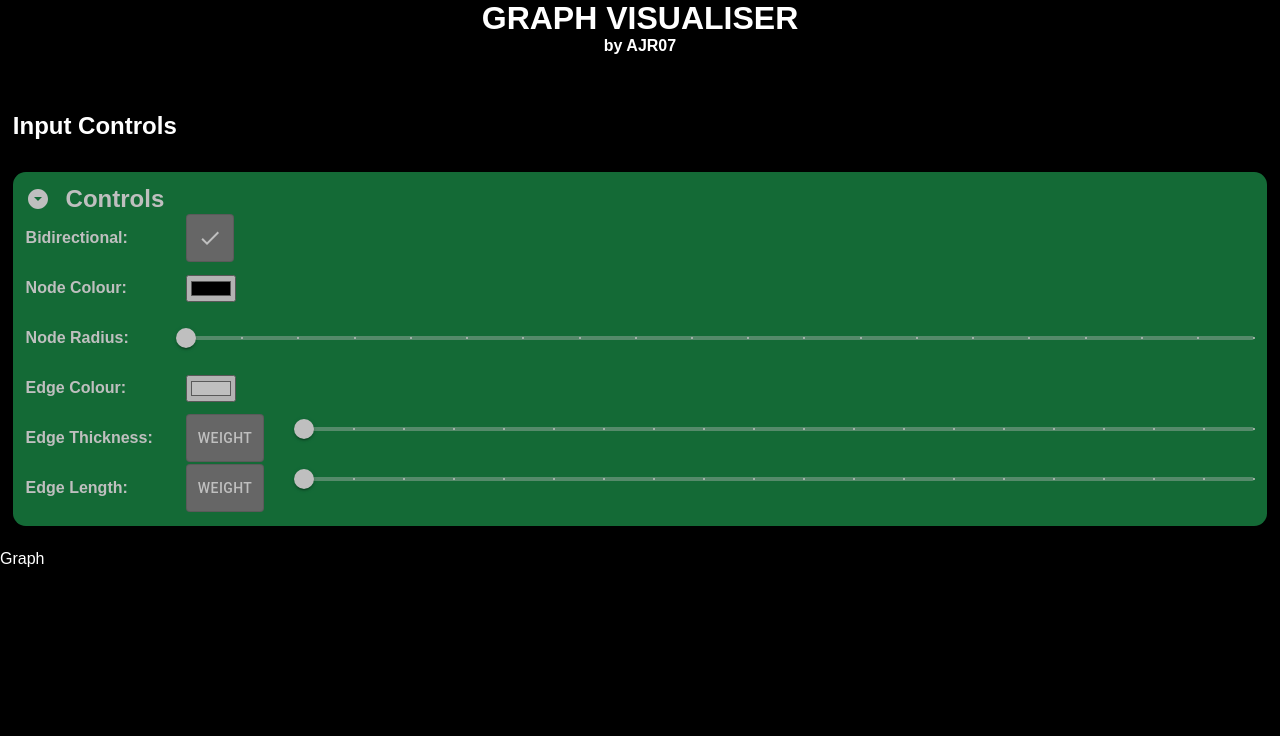
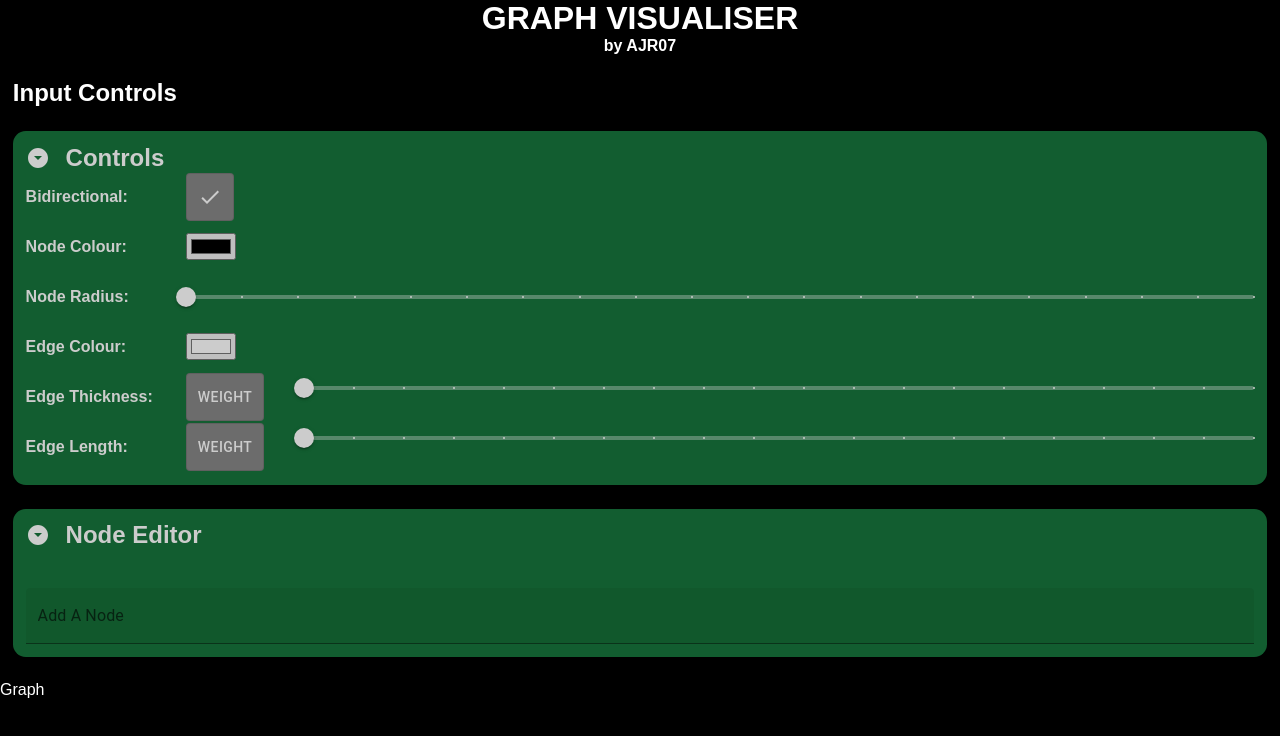
Before and after one commit to AJR07/Graph-Visualiser-v2, a React (Vite) app: page /graph/1 in a window 1280 px wide. Shown: the top 736 px of the page. Built offline with nearby package versions, Linux system fonts and the light colour scheme.

Commit message:
:sparkles: Node Editor Done!

```diff
--- a/src/pages/graph/graph.tsx
+++ b/src/pages/graph/graph.tsx
@@ -5,6 +5,7 @@ import Pair from "../../utils/pair";
 import Display from "./display";
 import { Stack } from "@mui/material";
 import GraphInputSettingsPanel from "./inputs/settings";
+import NodeEditorSettingsPanel from "./inputs/nodeeditor";
 
 export default function Graph() {
     // utility states
@@ -24,6 +25,8 @@ export default function Graph() {
     // graph data states
     const [adjList, setAdjList] = useState<AdjList>({});
     const [nodeData, setNodeData] = useState<NodeData[]>([]);
+
+    console.log(adjList, nodeData);
 
     useEffect(() => {
         if (data) {
@@ -64,11 +67,17 @@ export default function Graph() {
                 by AJR07
             </h4>
 
-            <Stack id="input">
-                <h2 style={{ padding: "1vw" }}>Input Controls</h2>
+            <Stack id="input" spacing={3}>
+                <h2 style={{ paddingLeft: "1vw" }}>Input Controls</h2>
                 <GraphInputSettingsPanel
                     settings={settings}
                     setSettings={setSettings}
+                />
+                <NodeEditorSettingsPanel
+                    nodeData={nodeData}
+                    setNodeData={setNodeData}
+                    adjList={adjList}
+                    setAdjList={setAdjList}
                 />
             </Stack>
             <Display />
--- a/src/pages/graph/inputs/input.tsx
+++ b/src/pages/graph/inputs/input.tsx
@@ -7,19 +7,38 @@ interface GraphInputProps {
     children: JSX.Element[] | JSX.Element;
 }
 
-export default function GraphInputWrapper(props: GraphInputProps) {
+export function GraphInput(props: GraphInputProps) {
+    return (
+        <Stack
+            direction="row"
+            style={{ display: "flex", alignItems: "center" }}
+        >
+            <p style={{ fontWeight: "bold", width: "15%" }}>{props.label}:</p>
+            <Stack direction="row" spacing={5} style={{ width: "100%" }}>
+                {props.children}
+            </Stack>
+        </Stack>
+    );
+}
+
+interface GraphInputWrapperProps {
+    label: string;
+    children: JSX.Element[] | JSX.Element;
+}
+
+export function GraphInputWrapper(props: GraphInputWrapperProps) {
     const [showing, setShowing] = useState<boolean>(false);
 
     return (
         <Stack
             id="control-panel"
             style={{
-                backgroundColor: "#1b8e49",
+                backgroundColor: "#17753c",
                 padding: "1vw",
                 marginLeft: "1vw",
                 marginRight: "1vw",
                 borderRadius: "1vw",
-                opacity: "0.75",
+                opacity: "0.8",
             }}
         >
             <Stack
--- /dev/null
+++ b/src/pages/graph/inputs/nodeeditor.css
@@ -0,0 +1,10 @@
+.node {
+    font-weight: bold;
+    background-color: #1d8ad3;
+    padding: 5px;
+    border-radius: 5px;
+}
+
+.node-adjacent {
+    background-color: #d3a21d;
+}
--- a/src/pages/graph/inputs/nodeeditor.tsx
+++ b/src/pages/graph/inputs/nodeeditor.tsx
@@ -1,7 +1,154 @@
-import { Stack } from "@mui/material";
+import { Button, Stack, TextField } from "@mui/material";
+import { AdjList, NodeData } from "../types";
+import { GraphInputWrapper } from "./input";
+import DoubleArrowIcon from "@mui/icons-material/DoubleArrow";
+import Pair from "../../../utils/pair";
+import { useState } from "react";
 
-interface NodeEditorProps {}
+import "./nodeeditor.css";
+
+interface NodeEditorProps {
+    nodeData: NodeData[];
+    setNodeData: React.Dispatch<React.SetStateAction<NodeData[]>>;
+    adjList: AdjList;
+    setAdjList: React.Dispatch<React.SetStateAction<AdjList>>;
+}
 
 export default function NodeEditorSettingsPanel(props: NodeEditorProps) {
-    return <Stack></Stack>;
+    const [newNodeLabel, setNewNodeLabel] = useState<string>("");
+    const [selectValue, setSelectValue] = useState<string>("");
+
+    const duplicatedName: boolean = Object.keys(props.adjList).includes(
+        newNodeLabel
+    );
+
+    return (
+        <GraphInputWrapper label="Node Editor">
+            <Stack style={{ padding: "1vw" }} spacing={2}>
+                {props.nodeData.map((node, index) => {
+                    return (
+                        <Stack
+                            key={index}
+                            direction="row"
+                            style={{
+                                display: "flex",
+                                alignItems: "center",
+                                paddingLeft: "1vw",
+                                paddingRight: "1vw",
+                                border: "solid white",
+                            }}
+                            spacing={3}
+                        >
+                            <p>{index + 1}.</p>
+                            <h3 className="node">{node.label}</h3>
+                            <DoubleArrowIcon />
+                            {Object.keys(props.adjList).includes(node.label)
+                                ? Object.values(props.adjList[node.label]).map(
+                                      (adjNode) => {
+                                          return (
+                                              <h3
+                                                  className="node node-adjacent"
+                                                  key={adjNode}
+                                              >
+                                                  {adjNode}
+                                              </h3>
+                                          );
+                                      }
+                                  )
+                                : null}
+                            <Stack
+                                direction="row"
+                                style={{ marginRight: 0, marginLeft: "auto" }}
+                                spacing={3}
+                            >
+                                <select
+                                    name="add-node"
+                                    id="add-node"
+                                    value={selectValue}
+                                    style={{ color: "black" }}
+                                    onChange={(evt) =>
+                                        setSelectValue(evt.target.value)
+                                    }
+                                    onFocus={(evt) => {
+                                        evt.target.selectedIndex = -1;
+                                    }}
+                                >
+                                    <option value={-1}></option>
+                                    {Object.keys(props.adjList).map(
+                                        (linkedNode) => {
+                                            return props.adjList[
+                                                node.label
+                                            ].includes(linkedNode) ? null : (
+                                                <option
+                                                    value={linkedNode}
+                                                    key={linkedNode}
+                                                >
+                                                    {linkedNode}
+                                                </option>
+                                            );
+                                        }
+                                    )}
+                                </select>
+                                <Button
+                                    variant="contained"
+                                    onClick={() => {
+                                        if (selectValue === "") return;
+                                        props.setAdjList((adj) => {
+                                            let newAdj = { ...adj };
+                                            newAdj[node.label].push(
+                                                selectValue
+                                            );
+                                            return newAdj;
+                                        });
+                                        setSelectValue("");
+                                    }}
+                                >
+                                    ADD A CONNECTED NODE
+                                </Button>
+                            </Stack>
+                        </Stack>
+                    );
+                })}
+            </Stack>
+            <TextField
+                label="Add A Node"
+                variant="filled"
+                color="warning"
+                error={duplicatedName}
+                helperText={duplicatedName ? "Node name already exists" : null}
+                fullWidth
+                value={newNodeLabel}
+                style={{ marginTop: "1vw" }}
+                onKeyPress={async (event) => {
+                    if (
+                        event.key === "Enter" &&
+                        newNodeLabel !== "" &&
+                        !Object.keys(props.adjList).includes(newNodeLabel)
+                    ) {
+                        // add a new node
+                        props.setNodeData((nodeData) => [
+                            ...nodeData,
+                            {
+                                label: newNodeLabel,
+                                pos: new Pair(
+                                    Math.random() * window.innerWidth,
+                                    Math.random() * window.innerHeight
+                                ),
+                                velocity: new Pair(0, 0),
+                                acceleration: new Pair(0, 0),
+                            } as NodeData,
+                        ]);
+                        props.setAdjList((adj) => {
+                            adj[newNodeLabel] = [];
+                            return adj;
+                        });
+                        setNewNodeLabel("");
+                    }
+                }}
+                onChange={(event) => {
+                    setNewNodeLabel(event.target.value);
+                }}
+            />
+        </GraphInputWrapper>
+    );
 }
--- a/src/pages/graph/inputs/settings.tsx
+++ b/src/pages/graph/inputs/settings.tsx
@@ -1,27 +1,8 @@
-import { Slider, Stack, ToggleButton } from "@mui/material";
+import { Slider, ToggleButton } from "@mui/material";
 import CheckIcon from "@mui/icons-material/Check";
 import { GlobalSettings } from "../types";
 import Color from "../../../utils/color";
-import GraphInputWrapper from "./input";
-
-interface GraphInputProps {
-    label: string;
-    children: JSX.Element[] | JSX.Element;
-}
-
-function GraphInput(props: GraphInputProps) {
-    return (
-        <Stack
-            direction="row"
-            style={{ display: "flex", alignItems: "center" }}
-        >
-            <p style={{ fontWeight: "bold", width: "15%" }}>{props.label}:</p>
-            <Stack direction="row" spacing={5} style={{ width: "100%" }}>
-                {props.children}
-            </Stack>
-        </Stack>
-    );
-}
+import { GraphInputWrapper, GraphInput } from "./input";
 
 interface GraphInputSettingsPanelProps {
     settings: GlobalSettings;
```
